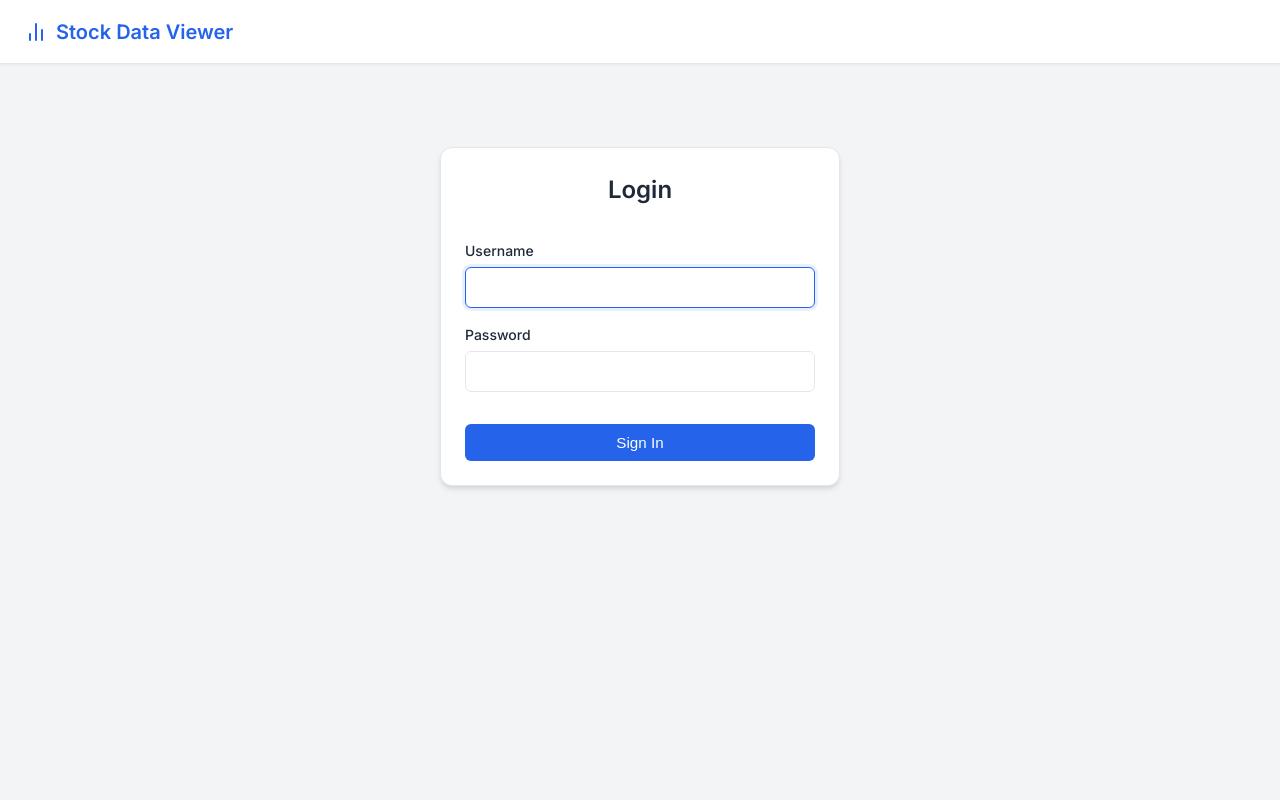
After one commit to rahulpraj10/stock_tracker_v2, a Flask app: page /login in a window 1280 px wide. The commit adds this page. Run offline with Flask 3, Linux system fonts and the light colour scheme.

Commit message:
RAHUL: Enabled login

```diff
--- a/app.py
+++ b/app.py
@@ -1,9 +1,40 @@
-from flask import Flask, render_template, request
+from flask import Flask, render_template, request, redirect, url_for, flash, session
+from flask_login import LoginManager, UserMixin, login_user, login_required, logout_user, current_user
 import pandas as pd
 import requests
 import io
+from datetime import timedelta
+import secrets
 
 app = Flask(__name__)
+app.secret_key = 'your_secret_key_here_change_in_production' # For development
+app.permanent_session_lifetime = timedelta(minutes=2)
+
+# Flask-Login Configuration
+login_manager = LoginManager()
+login_manager.init_app(app)
+login_manager.login_view = 'login'
+
+# Mock Database
+USERS = {
+    'rahul': {'password': 'rahul123'},
+    'snehashish': {'password': 'sneh123'}
+}
+
+class User(UserMixin):
+    def __init__(self, id):
+        self.id = id
+
+@login_manager.user_loader
+def load_user(user_id):
+    if user_id in USERS:
+        return User(user_id)
+    return None
+
+@app.before_request
+def make_session_permanent():
+    session.permanent = True
+    app.permanent_session_lifetime = timedelta(minutes=2)
 
 DATA_URL = "https://github.com/rahulpraj10/stock_tracker_v2/raw/main/StockData/merged_stock_data.pkl"
 
@@ -18,7 +49,32 @@ def get_data():
         print(f"Error loading data: {e}")
         return pd.DataFrame()
 
+@app.route('/login', methods=['GET', 'POST'])
+def login():
+    if current_user.is_authenticated:
+        return redirect(url_for('index'))
+
+    if request.method == 'POST':
+        username = request.form['username']
+        password = request.form['password']
+
+        if username in USERS and USERS[username]['password'] == password:
+            user = User(username)
+            login_user(user)
+            return redirect(url_for('index'))
+        else:
+            flash('Invalid username or password', 'error')
+
+    return render_template('login.html')
+
+@app.route('/logout')
+@login_required
+def logout():
+    logout_user()
+    return redirect(url_for('login'))
+
 @app.route('/', methods=['GET', 'POST'])
+@login_required
 def index():
     df = get_data()
 
@@ -128,6 +184,7 @@ def get_min_increase_stocks(days):
     return results
 
 @app.route('/strategies', methods=['GET', 'POST'])
+@login_required
 def strategies():
     selected_strategy = request.args.get('strategy')
     strategy_results = []
--- a/requirements.txt
+++ b/requirements.txt
@@ -3,4 +3,5 @@ pandas
 beautifulsoup4
 lxml
 flask
+flask-login
 gunicorn
--- a/templates/base.html
+++ b/templates/base.html
@@ -303,12 +303,21 @@
                 Stock Data Viewer
             </a>
             <nav class="nav-links">
+                {% if current_user.is_authenticated %}
                 <a href="{{ url_for('index') }}" class="nav-link {% if request.path == '/' %}active{% endif %}">Stock
                     Data</a>
                 <a href="{{ url_for('strategies') }}"
                     class="nav-link {% if request.path == '/strategies' %}active{% endif %}">Strategies</a>
+                {% endif %}
             </nav>
         </div>
+
+        {% if current_user.is_authenticated %}
+        <div>
+            <a href="{{ url_for('logout') }}" class="btn btn-outline"
+                style="padding: 8px 16px; font-size: 13px;">Logout</a>
+        </div>
+        {% endif %}
     </header>
 
     <div class="container">
--- /dev/null
+++ b/templates/login.html
@@ -0,0 +1,43 @@
+{% extends "base.html" %}
+
+{% block content %}
+<div style="display: flex; justify-content: center; align-items: center; min-height: 60vh;">
+    <div class="card" style="width: 100%; max-width: 400px;">
+        <h2 style="text-align: center; margin-bottom: 32px;">Login</h2>
+
+        {% with messages = get_flashed_messages(with_categories=true) %}
+        {% if messages %}
+        {% for category, message in messages %}
+        <div
+            style="padding: 12px; margin-bottom: 24px; border-radius: 6px; background-color: {% if category == 'error' %}#fee2e2{% else %}#d1fae5{% endif %}; color: {% if category == 'error' %}#991b1b{% else %}#065f46{% endif %}; border: 1px solid {% if category == 'error' %}#fecaca{% else %}#a7f3d0{% endif %};">
+            {{ message }}
+        </div>
+        {% endfor %}
+        {% endif %}
+        {% endwith %}
+
+        <form method="POST" action="{{ url_for('login') }}" class="filter-form" style="grid-template-columns: 1fr;">
+            <div class="form-group">
+                <label for="username">Username</label>
+                <input type="text" id="username" name="username" required autofocus>
+            </div>
+
+            <div class="form-group">
+                <label for="password">Password</label>
+                <input type="password" id="password" name="password" required
+                    style="padding: 10px 14px; border: 1px solid var(--border-color); border-radius: 6px; font-size: 0.95rem; outline: none; transition: border-color 0.15s ease, box-shadow 0.15s ease; font-family: inherit;">
+            </div>
+
+            <button type="submit" class="btn btn-primary" style="margin-top: 16px; width: 100%;">Sign In</button>
+        </form>
+    </div>
+</div>
+
+<style>
+    /* Add password focus style matching other inputs */
+    input[type="password"]:focus {
+        border-color: var(--primary-color);
+        box-shadow: 0 0 0 3px rgba(37, 99, 235, 0.1);
+    }
+</style>
+{% endblock %}
```
